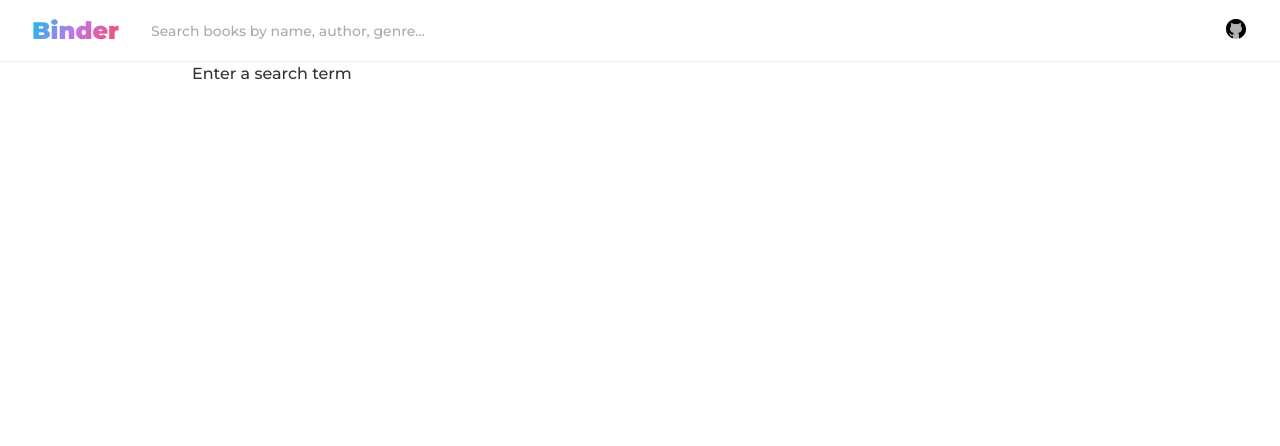
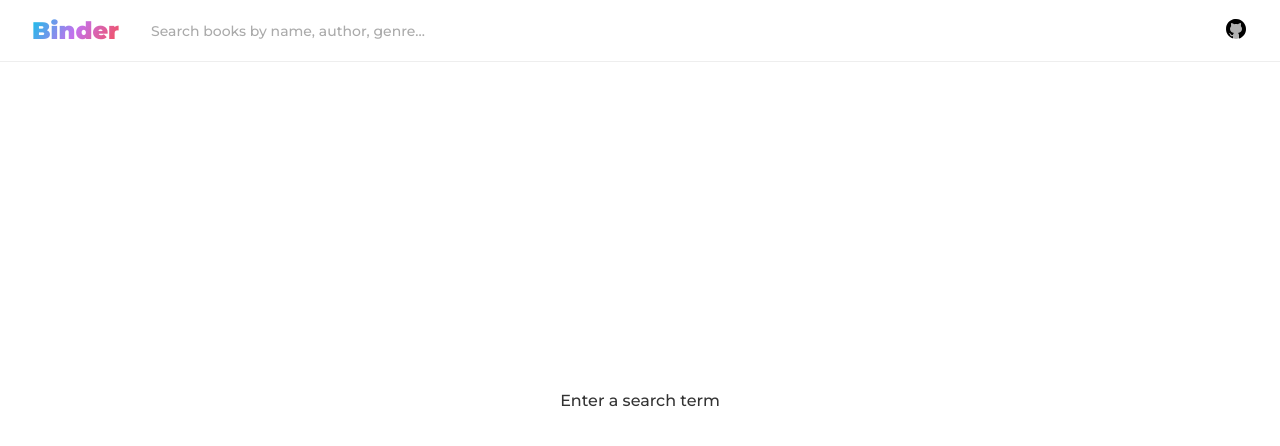
Before and after one commit to warrengalyen/Binder, a website: page index.html in a window 1280 px wide. Drawn offline with Linux system fonts and the light colour scheme.

Commit message:
Updated state prompt UI and timing

```diff
--- a/index.css
+++ b/index.css
@@ -103,7 +103,9 @@ header {
 .results {
     display: flex;
     align-items: center;
+    justify-content: center;
     flex-direction: column;
+    min-height: 100vh;
     padding: 64px 0;
 }
 
@@ -111,6 +113,7 @@ header {
     display: flex;
     flex-wrap: wrap;
     align-items: center;
+    justify-content: center;
     width: 70%;
 }
 
--- a/index.js
+++ b/index.js
@@ -37,4 +37,4 @@ const updateFilter = ({
 }
 const debounce = (fn, time, to = null) =>
     to ? clearTimeout(to) : (to = setTimeout(drawListBook, time))
-searchBinder.addEventListener('input', () => debounce(drawListBook, 1000))
+searchBinder.addEventListener('input', () => debounce(drawListBook, 2000))
```
